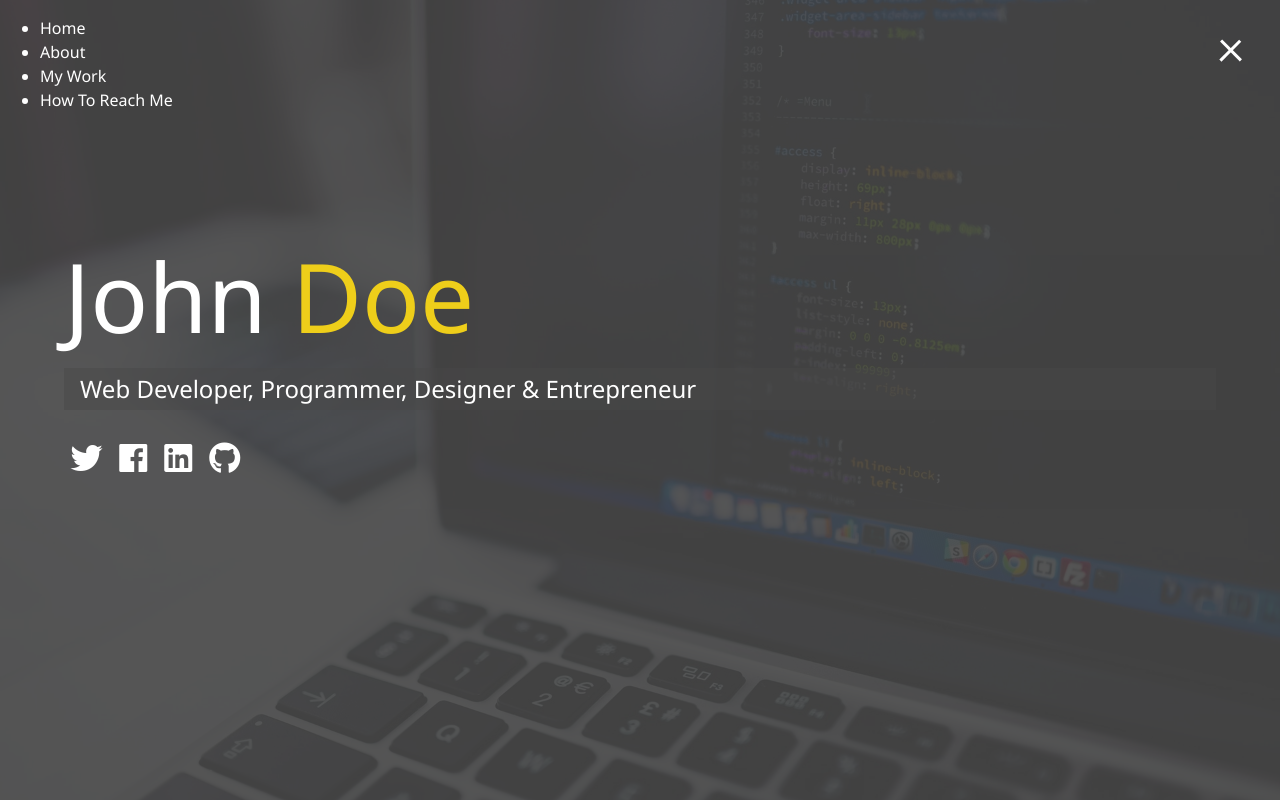
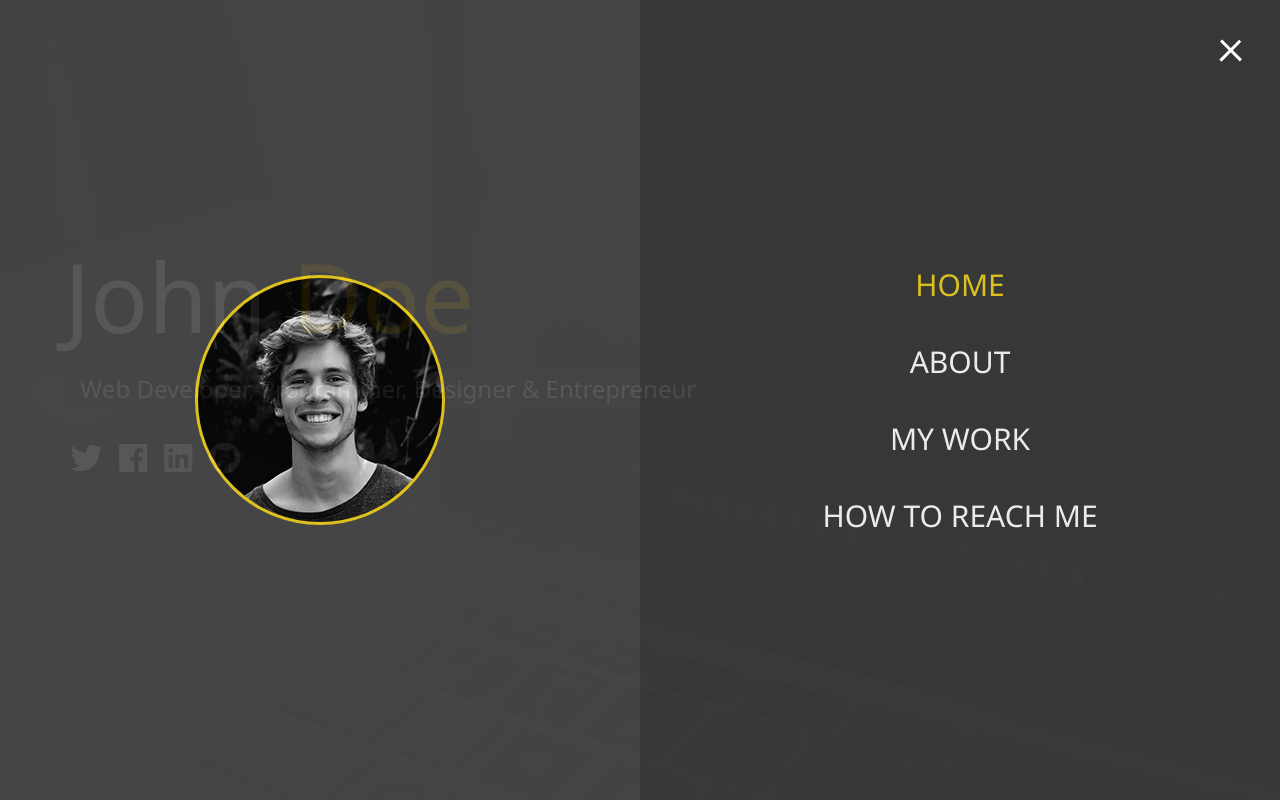
Before and after one commit to ichirinohana/learningSASS, a plain HTML site: page index.html in a window 1280 px wide. Both pictures are taken after a click on the element 1231 px from the left and 47 px from the top of the page. Drawn offline with Linux system fonts and the light colour scheme.

Commit message:
Menu overlay

```diff
--- a/css/main.css
+++ b/css/main.css
@@ -19,6 +19,76 @@
       opacity: 0; }
     .menu-btn.close .btn-line:nth-child(3) {
       transform: rotate(-45deg) translate(7px, -6px); }
+
+.menu {
+  position: fixed;
+  top: 0;
+  width: 100%;
+  opacity: 0.9;
+  visibility: hidden; }
+  .menu.show {
+    visibility: visible; }
+  .menu-branding, .menu-nav {
+    display: flex;
+    flex-flow: column wrap;
+    align-items: center;
+    justify-content: center;
+    float: left;
+    width: 50%;
+    height: 100vh;
+    overflow: hidden; }
+  .menu-nav {
+    margin: 0;
+    padding: 0;
+    background: #373737;
+    list-style: none;
+    transform: translate3d(0, -100%, 0);
+    transition: all 0.5s ease-out; }
+    .menu-nav.show {
+      transform: translate3d(0, 0, 0); }
+  .menu-branding {
+    background: #444;
+    transform: translate3d(0, 100%, 0);
+    transition: all 0.5s ease-out; }
+    .menu-branding.show {
+      transform: translate3d(0, 0, 0); }
+    .menu-branding .portrait {
+      width: 250px;
+      height: 250px;
+      background: url("../img/portrait.jpg");
+      border-radius: 50%;
+      border: solid 3px #eece1a; }
+  .menu .nav-item {
+    transform: translate3d(600px, 0, 0);
+    transition: all 0.5s ease-out; }
+    .menu .nav-item.show {
+      transform: translate3d(0, 0, 0); }
+    .menu .nav-item.current > a {
+      color: #eece1a; }
+  .menu .nav-link {
+    display: inline-block;
+    position: relative;
+    font-size: 30px;
+    text-transform: uppercase;
+    padding: 1rem 0;
+    font-weight: 300;
+    color: #fff;
+    text-decoration: none;
+    transition: all 0.5s ease-out; }
+    .menu .nav-link:hover {
+      color: #eece1a; }
+
+.nav-item:nth-child(1) {
+  transition-delay: 0.1s; }
+
+.nav-item:nth-child(2) {
+  transition-delay: 0.2s; }
+
+.nav-item:nth-child(3) {
+  transition-delay: 0.3s; }
+
+.nav-item:nth-child(4) {
+  transition-delay: 0.4s; }
 
 * {
   box-sizing: border-box; }
--- a/index.html
+++ b/index.html
@@ -24,17 +24,17 @@
                 <div class="portrait"></div>
             </div>
             <ul class="menu-nav">
-                <li class="nav-item">
-                    <a href="/">Home</a>
+                <li class="nav-item current">
+                    <a href="/" class="nav-link">Home</a>
                 </li>
                 <li class="nav-item">
-                    <a href="/about.html">About</a>
+                    <a href="/about.html" class="nav-link">About</a>
                 </li>
                 <li class="nav-item">
-                    <a href="/work.html">My Work</a>
+                    <a href="/work.html" class="nav-link">My Work</a>
                 </li>
                 <li class="nav-item">
-                    <a href="/contact.html">How To Reach Me</a>
+                    <a href="/contact.html" class="nav-link">How To Reach Me</a>
                 </li>
             </ul>
         </nav>
```
